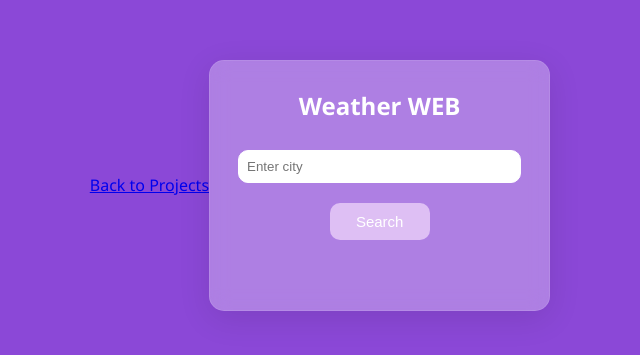
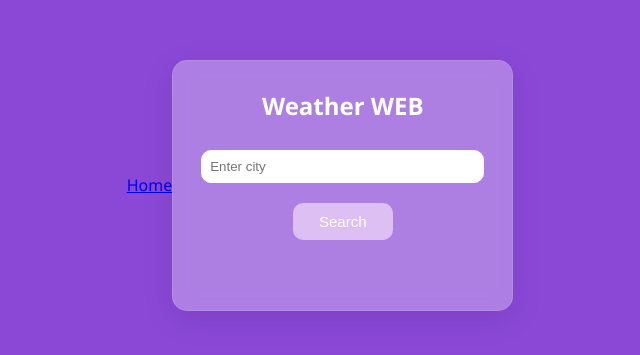
Before and after one commit to Baguio-Alvin/Baguio-Alvin.github.io, a plain HTML site: page Weather/index.html in a window 1280 px wide. Shown: the part 215-570 px from the top of the page, without its empty margins (320-960 px from the left). Drawn offline with Linux system fonts and the light colour scheme.

Commit message:
Update index.html

```diff
--- a/Weather/index.html
+++ b/Weather/index.html
@@ -5,7 +5,7 @@
     <meta name="viewport" content="width=device-width, initial-scale=1.0">
     <title>Weather App</title>
     <link rel="stylesheet" href="/Weather/style.css">
-    <a href="../index.html">Back to Projects</a>
+    <a href="/index.html">Home</a>
 </head>
 <body>
     <div id="weather-container">
```
